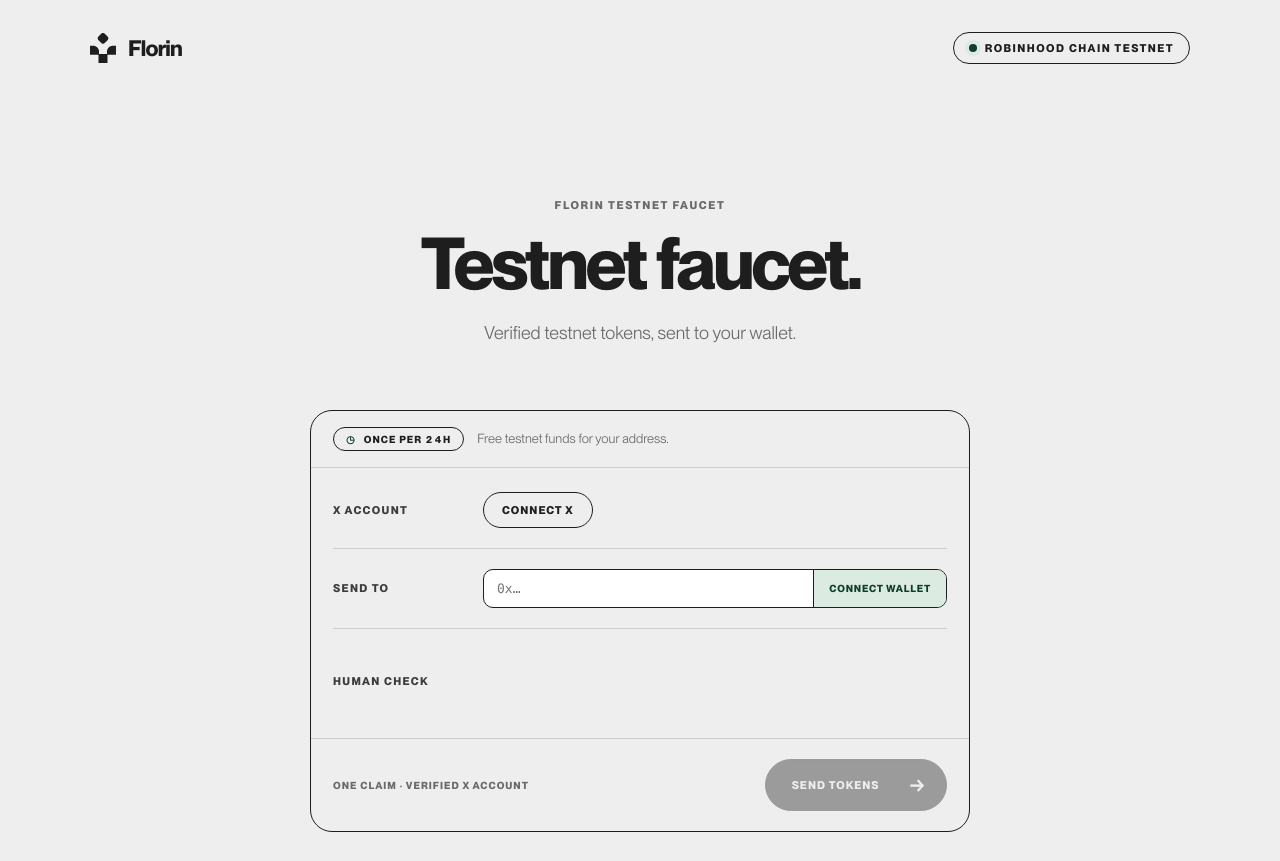
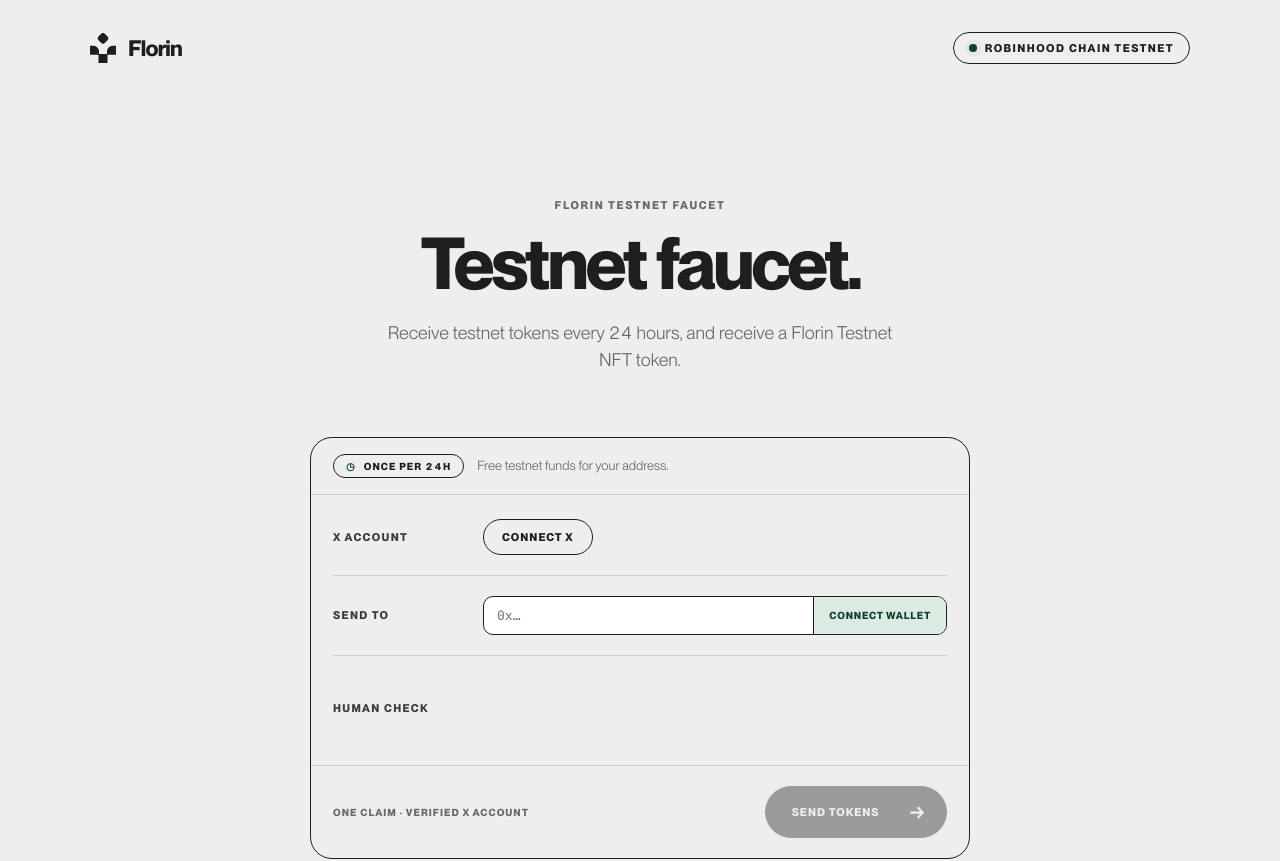
Before and after one commit to fluidity-money/faucet.florin.so, a Next.js app: page / in a window 1280 px wide. Shown: the top 861 px of the page. Built offline with nearby package versions, Linux system fonts and the light colour scheme; no server answers.

Commit message:
Add mention of a NFT

```diff
--- a/app/page.tsx
+++ b/app/page.tsx
@@ -20,7 +20,7 @@
         <div className="faucet">
           <p className="eyebrow">Florin testnet faucet</p>
           <h1 className="page-title">Testnet faucet.</h1>
-          <p className="lead">Verified testnet tokens, sent to your wallet.</p>
+          <p className="lead">Receive testnet tokens every 24 hours, and receive a Florin Testnet NFT token.</p>
 
           <Faucet />
         </div>
```
